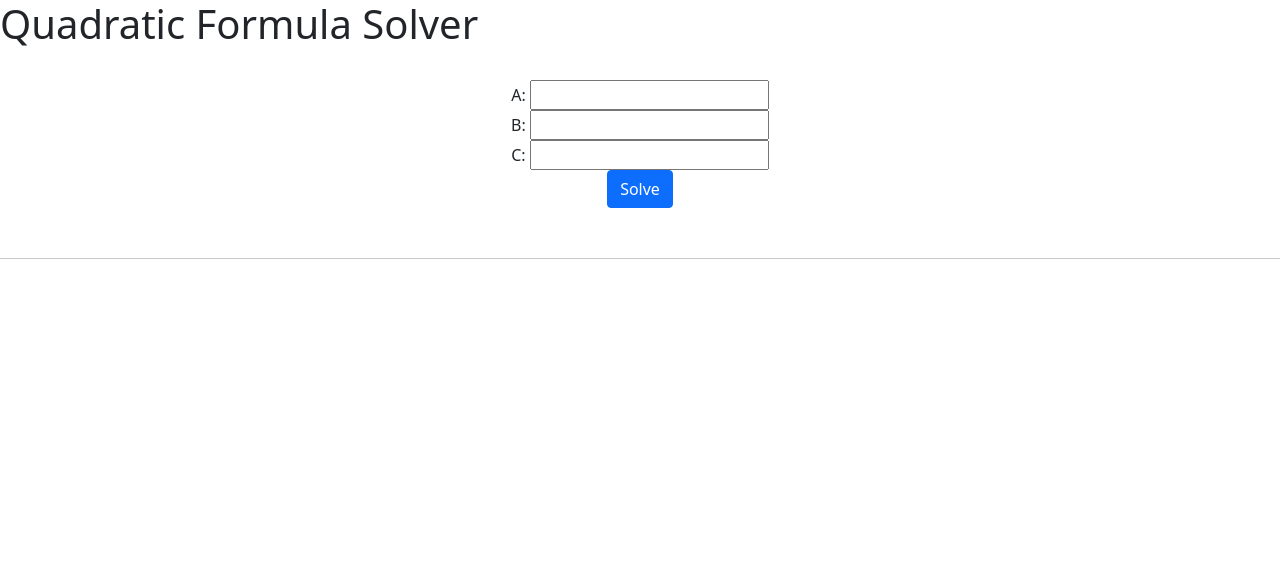
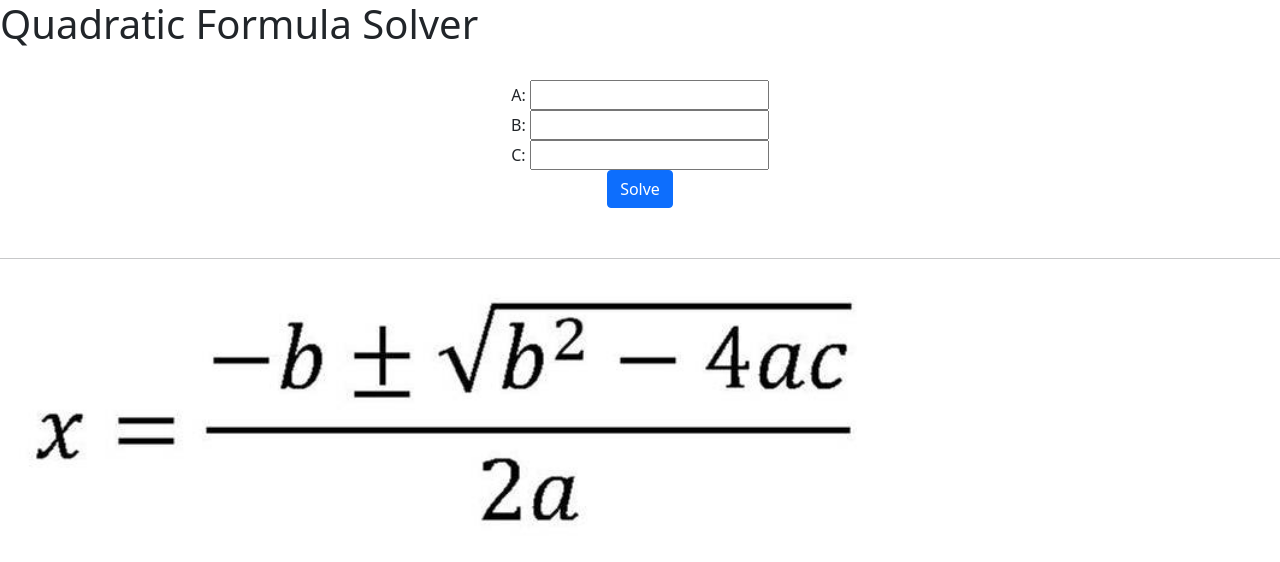
Before and after one commit to samg11/quadratic-formula, a plain HTML site: page index.html in a window 1280 px wide. Drawn offline with nearby package versions, Linux system fonts and the light colour scheme.

Commit message:
Update style.css

```diff
--- a/style.css
+++ b/style.css
@@ -26,7 +26,7 @@ body {
 
 @media (pointer:none), (pointer:coarse) {
     #formulaImage {
-        visibility: hidden;
+        width: 80%;
     }
 
     #snippet {
```
